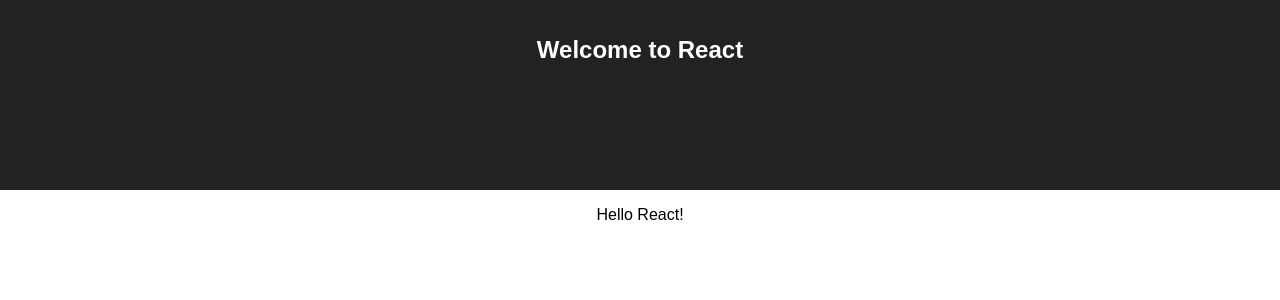
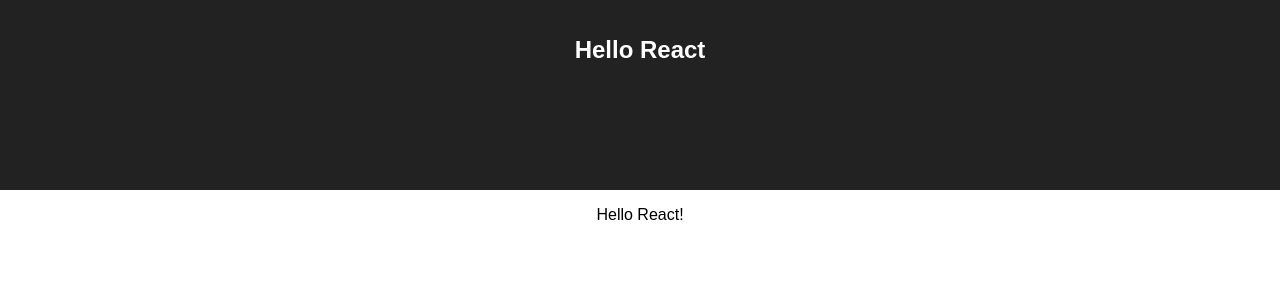
Before and after one commit to jinwoo-jeon0/Hello-React, a React (Create React App) app: page / in a window 1280 px wide. Shown: the top 300 px of the page. Built offline with nearby package versions, Linux system fonts and the light colour scheme.

Commit message:
Change the title

```diff
--- a/src/App.js
+++ b/src/App.js
@@ -6,7 +6,7 @@
     return (
       <div className="App">
         <header className="App-header">
-          <h1 className="App-title">Welcome to React</h1>
+          <h1 className="App-title">Hello React</h1>
         </header>
         <p>
         Hello React!
```
